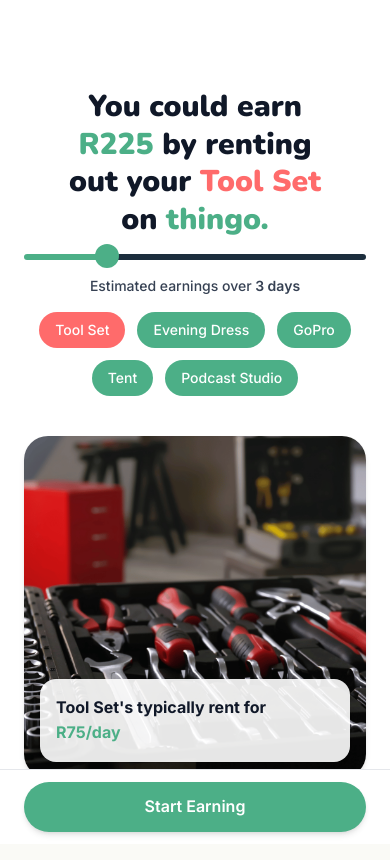
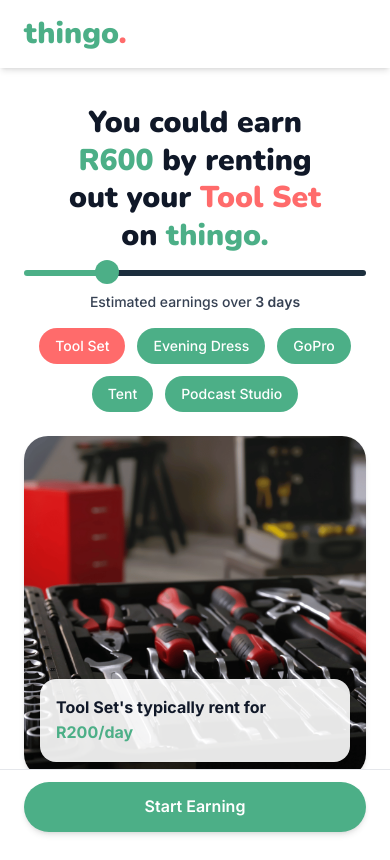
Before and after one commit to RicardoDS7/thinga, a Next.js app: page /lend in a window 390 px wide. Built offline with nearby package versions, Linux system fonts and the light colour scheme.

Commit message:
Lend Page Hero Added

```diff
--- a/app/components/Header.tsx
+++ b/app/components/Header.tsx
@@ -6,17 +6,19 @@
   return (
     <>
       {/* Desktop Header */}
-      <header className="hidden md:flex justify-between items-center px-6 py-4 border-b border-gray-200 bg-white">
+      <div className="w-full fixed top-0 left-0 z-50 bg-white shadow-md">
+        <header className="mx-auto max-w-screen-xl flex justify-between items-center px-6 py-4">
             <Link href="/" className="flex items-center gap-2">
             <h1 className="text-3xl">thingo<span className="text-[var(--color-accent)]">.</span></h1>
             </Link>
             <Link
             href="/rent"
-          className="bg-[var(--color-primary)] text-white font-semibold py-2 px-6 rounded-full shadow-sm hover:brightness-110 transition"
+            className="hidden md:block bg-[var(--color-primary)] text-white font-semibold py-2 px-6 rounded-full shadow-sm hover:brightness-110 transition"
             >
             Start Earning
             </Link>
         </header>
+      </div>
 
       {/* Mobile Sticky Bottom CTA */}
       <div className="fixed bottom-0 left-0 w-full md:hidden bg-white border-t border-gray-200 px-6 py-3 z-50">
--- a/app/lend/page.tsx
+++ b/app/lend/page.tsx
@@ -4,7 +4,7 @@
 import Image from "next/image";
 
 const popularItems = [
-  { label: "Tool Set", image: "/tool-set.png", dailyEarnings: 75 },
+  { label: "Tool Set", image: "/tool-set.png", dailyEarnings: 200 },
   { label: "Evening Dress", image: "/dress.png", dailyEarnings: 300 },
   { label: "GoPro", image: "/camera.png", dailyEarnings: 200 },
   { label: "Tent", image: "/camping-gear.png", dailyEarnings: 150 },
@@ -23,9 +23,9 @@
   const selectedItem = popularItems[selectedIndex];
 
   return (
-    <div className="flex flex-col w-full min-h-screen bg-white text-gray-900">
-      <section className="flex flex-col md:flex-row items-center md:items-start justify-between w-full px-6 pt-20 pb-10 max-w-7xl mx-auto gap-0">
-        <div className="w-full md:w-1/2 mb-10 md:mb-0 text-center md:text-left">
+    <div className="flex flex-col w-full min-h-screen bg-white text-gray-900 mt-[16px] md:mt-16">
+      <section className="flex flex-col md:flex-row items-center md:items-start justify-between w-full px-6 pt-20 pb-10 max-w-7xl mx-auto md:gap-6">
+        <div className="w-full md:w-1/2 mb-6 md:mb-0 text-center md:text-left">
 
             <p className="mt-2 text-3xl md:text-4xl lg:text-5xl xl:text-6xl font-display font-[900] leading-tight text-center w-[15ch] mx-auto">
                 You could earn{" "}
@@ -58,7 +58,7 @@
 
 
 
-          <div className="flex flex-wrap gap-3 justify-center md:justify-start mt-4">
+          <div className="flex flex-wrap gap-3 justify-center mt-4">
             {popularItems.map((item, index) => (
               <button
                 key={item.label}
```
Lines whose indentation alone changed are shown as unchanged.
